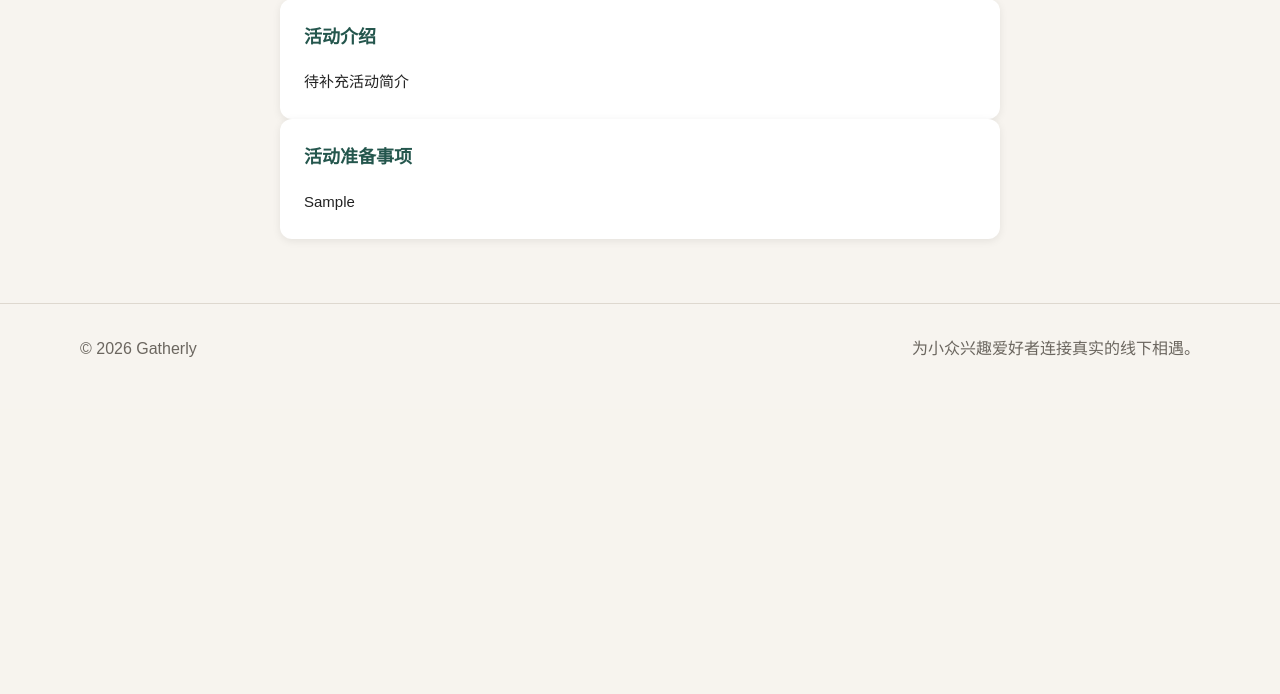
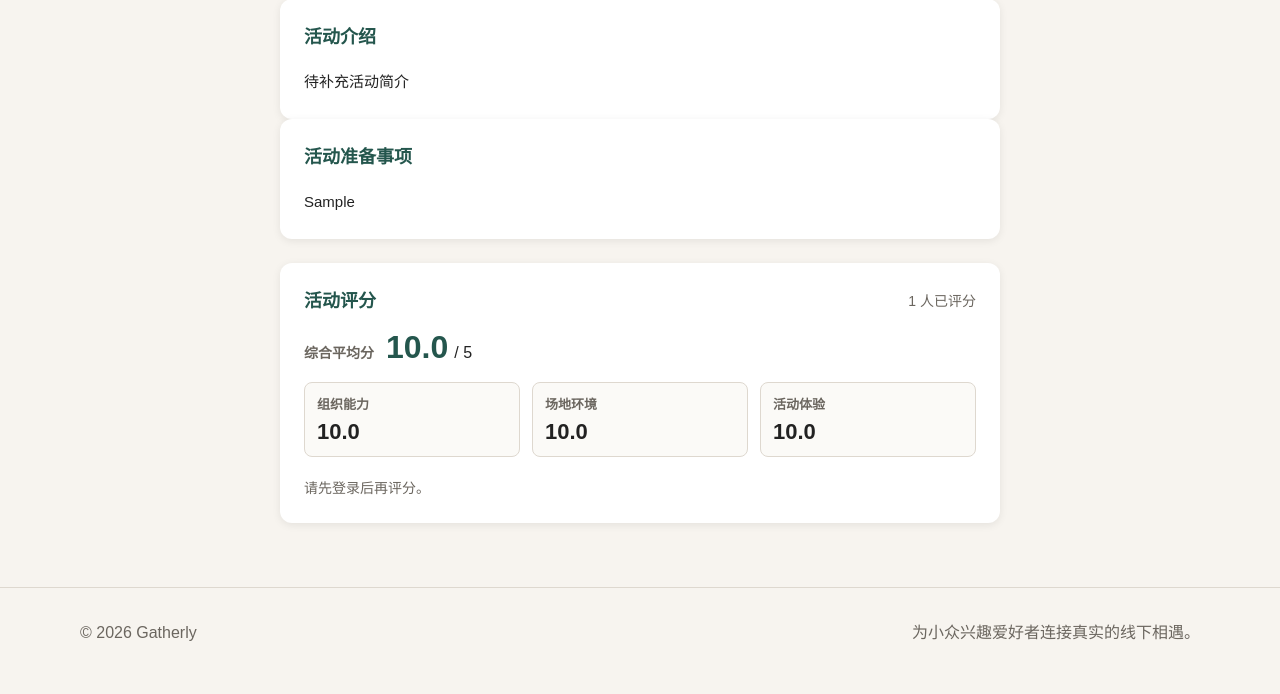
Before and after one commit to Chesssley/gatherly-web, a Flask app: page /activity/1 in a window 1280 px wide. Shown: the part 615-1309 px from the top of the page. Before the commit the page ends 972 px from the top, so only its background shows below. Run offline with Flask 3, Linux system fonts and the light colour scheme; tables that the repository leaves empty hold one stand-in row (values such as "Sample post").

Commit message:
fix(US-09-02): 修复多维度评分校验与展示

```diff
--- a/app/models.py
+++ b/app/models.py
@@ -91,6 +91,10 @@ class Review(db.Model):
 
 
 class Rating(db.Model):
+    __table_args__ = (
+        db.UniqueConstraint("activity_id", "user_id", name="uq_rating_activity_user"),
+    )
+
     id = db.Column(db.Integer, primary_key=True)
     activity_id = db.Column(db.Integer, db.ForeignKey("activity.id"), nullable=False)
     user_id = db.Column(db.Integer, db.ForeignKey("user.id"), nullable=False)
--- a/app/routes/activity.py
+++ b/app/routes/activity.py
@@ -1,8 +1,10 @@
 from flask import Blueprint, abort, render_template, request, session, redirect, url_for, flash
 from functools import wraps
 from datetime import datetime
+from sqlalchemy import func
+from sqlalchemy.exc import IntegrityError
 
-from app.models import db, Activity, Registration, activities
+from app.models import db, Activity, Registration, Rating, activities
 
 def login_required(f):
     """登录态检查装饰器，未登录重定向到登录页"""
@@ -16,6 +18,52 @@ def login_required(f):
 
 
 activity_bp = Blueprint("activity", __name__)
+
+
+RATING_ELIGIBLE_STATUSES = {"registered", "attended", "completed"}
+
+
+def _parse_rating_score(field_name):
+    raw_value = request.form.get(field_name)
+    if raw_value is None or raw_value == "":
+        raise ValueError("missing")
+
+    score = int(raw_value)
+    if score < 1 or score > 5:
+        raise ValueError("out_of_range")
+    return score
+
+
+def _get_rating_stats(activity_id):
+    stats = (
+        db.session.query(
+            func.count(Rating.id).label("rating_count"),
+            func.avg(Rating.organization_score).label("organization_avg"),
+            func.avg(Rating.venue_score).label("venue_avg"),
+            func.avg(Rating.experience_score).label("experience_avg"),
+            func.avg(Rating.average_score).label("overall_avg"),
+        )
+        .filter(Rating.activity_id == activity_id)
+        .one()
+    )
+
+    rating_count = int(stats.rating_count or 0)
+    if rating_count == 0:
+        return {
+            "count": 0,
+            "organization_avg": None,
+            "venue_avg": None,
+            "experience_avg": None,
+            "overall_avg": None,
+        }
+
+    return {
+        "count": rating_count,
+        "organization_avg": round(float(stats.organization_avg), 1),
+        "venue_avg": round(float(stats.venue_avg), 1),
+        "experience_avg": round(float(stats.experience_avg), 1),
+        "overall_avg": round(float(stats.overall_avg), 1),
+    }
 
 
 @activity_bp.route("/")
@@ -89,7 +137,6 @@ def index():
     )
 
     # 合并真实报名人数到硬编码活动数据
-    from sqlalchemy import func
     reg_counts = dict(
         db.session.query(Registration.activity_id, func.count(Registration.id))
         .group_by(Registration.activity_id)
@@ -115,30 +162,42 @@ def activity_detail(activity_id):
     if activity is None:
         abort(404)
 
-    try:
-        registration_count = Registration.query.filter_by(activity_id=activity_id).count()
-        db_activity = Activity.query.get(activity_id)
-        max_participants = db_activity.max_participants if db_activity else None
-        preparation = db_activity.preparation if db_activity else None
-        user_registered = False
-        has_rated = False
-        can_rate = False
-        if "user_id" in session:
-            user_registered = Registration.query.filter_by(
-                user_id=session["user_id"], activity_id=activity_id
-            ).first() is not None
-            has_rated = Rating.query.filter_by(
-                user_id=session["user_id"], activity_id=activity_id
-            ).first() is not None
-            if not has_rated and user_registered and db_activity and db_activity.start_time:
-                can_rate = db_activity.start_time < datetime.utcnow()
-    except Exception:
-        registration_count = 0
-        max_participants = None
-        preparation = None
-        user_registered = False
-        has_rated = False
-        can_rate = False
+    registration_count = Registration.query.filter_by(activity_id=activity_id).count()
+    db_activity = Activity.query.get(activity_id)
+    max_participants = db_activity.max_participants if db_activity else None
+    preparation = db_activity.preparation if db_activity else None
+    rating_stats = _get_rating_stats(activity_id)
+
+    user_registered = False
+    has_rated = False
+    can_rate = False
+    rating_notice = "登录并报名参加活动后，可在活动结束后评分。"
+
+    if "user_id" not in session:
+        rating_notice = "请先登录后再评分。"
+    else:
+        registration = Registration.query.filter_by(
+            user_id=session["user_id"], activity_id=activity_id
+        ).first()
+        user_registered = (
+            registration is not None
+            and registration.status in RATING_ELIGIBLE_STATUSES
+        )
+        has_rated = Rating.query.filter_by(
+            user_id=session["user_id"], activity_id=activity_id
+        ).first() is not None
+
+        if not user_registered:
+            rating_notice = "只有已报名并参加该活动的用户可以评分。"
+        elif has_rated:
+            rating_notice = "您已提交过评分，不能重复评分。"
+        elif not db_activity or not db_activity.start_time:
+            rating_notice = "活动时间未确认，暂不能评分。"
+        elif db_activity.start_time >= datetime.utcnow():
+            rating_notice = "活动尚未结束，暂不能评分。"
+        else:
+            can_rate = True
+            rating_notice = ""
 
     return render_template(
         "activity_detail.html",
@@ -149,6 +208,8 @@ def activity_detail(activity_id):
         user_registered=user_registered,
         has_rated=has_rated,
         can_rate=can_rate,
+        rating_notice=rating_notice,
+        rating_stats=rating_stats,
     )
 
 
@@ -222,39 +283,33 @@ def submit_rating(activity_id):
 
     user_id = session["user_id"]
 
-    # 重复评分检查
+    db_activity = Activity.query.get(activity_id)
+    if not db_activity or not db_activity.start_time:
+        flash("活动时间未确认，暂不能评分", "error")
+        return redirect(url_for("activity.activity_detail", activity_id=activity_id))
+
+    if db_activity.start_time >= datetime.utcnow():
+        flash("活动尚未结束，暂不能评分", "error")
+        return redirect(url_for("activity.activity_detail", activity_id=activity_id))
+
+    registered = Registration.query.filter_by(
+        user_id=user_id, activity_id=activity_id
+    ).first()
+    if not registered or registered.status not in RATING_ELIGIBLE_STATUSES:
+        flash("只有已报名并参加该活动的用户可以评分", "error")
+        return redirect(url_for("activity.activity_detail", activity_id=activity_id))
+
     existing = Rating.query.filter_by(user_id=user_id, activity_id=activity_id).first()
     if existing:
-        flash("您已对该活动评过分了", "error")
+        flash("您已提交过评分，不能重复评分", "error")
         return redirect(url_for("activity.activity_detail", activity_id=activity_id))
 
-    # 活动时间检查
-    db_activity = Activity.query.get(activity_id)
-    if db_activity and db_activity.start_time and db_activity.start_time >= datetime.utcnow():
-        flash("活动尚未开始，暂不能评分", "error")
-        return redirect(url_for("activity.activity_detail", activity_id=activity_id))
-
-    # 报名状态检查
-    registered = Registration.query.filter_by(user_id=user_id, activity_id=activity_id).first()
-    if not registered:
-        flash("您未报名该活动，无法评分", "error")
-        return redirect(url_for("activity.activity_detail", activity_id=activity_id))
-
-    # 获取三维度评分
-    org_score_raw = request.form.get("organization_score", 0)
-    venue_score_raw = request.form.get("venue_score", 0)
-    exp_score_raw = request.form.get("experience_score", 0)
-
     try:
-        org_score = int(org_score_raw)
-        venue_score = int(venue_score_raw)
-        exp_score = int(exp_score_raw)
+        org_score = _parse_rating_score("organization_score")
+        venue_score = _parse_rating_score("venue_score")
+        exp_score = _parse_rating_score("experience_score")
     except (TypeError, ValueError):
-        flash("评分值必须为数字", "error")
-        return redirect(url_for("activity.activity_detail", activity_id=activity_id))
-
-    if not (1 <= org_score <= 5 and 1 <= venue_score <= 5 and 1 <= exp_score <= 5):
-        flash("评分值必须在1-5之间", "error")
+        flash("每个评分必须是 1 到 5 的整数", "error")
         return redirect(url_for("activity.activity_detail", activity_id=activity_id))
 
     avg_score = round((org_score + venue_score + exp_score) / 3, 1)
@@ -271,7 +326,10 @@ def submit_rating(activity_id):
     try:
         db.session.add(rating)
         db.session.commit()
-        flash("评分提交成功，感谢您的反馈！", "success")
+        flash("评分提交成功，感谢您的反馈", "success")
+    except IntegrityError:
+        db.session.rollback()
+        flash("您已提交过评分，不能重复评分", "error")
     except Exception:
         db.session.rollback()
         flash("评分提交失败，请稍后重试", "error")
--- a/app/static/css/style.css
+++ b/app/static/css/style.css
@@ -1455,3 +1455,154 @@ textarea.form-input {
         padding-top: 20px;
     }
 }
+
+/* ============================================
+   活动多维度评分 (US-09-02)
+   ============================================ */
+
+.rating-section {
+  margin-top: 24px;
+  padding: 24px;
+  border-radius: 12px;
+  background: var(--color-surface);
+  box-shadow: 0 2px 8px rgba(0, 0, 0, 0.08);
+}
+
+.rating-header {
+  display: flex;
+  align-items: center;
+  justify-content: space-between;
+  gap: 16px;
+  margin-bottom: 16px;
+}
+
+.rating-header h3 {
+  margin: 0;
+  color: var(--color-primary-dark);
+  font-size: 18px;
+}
+
+.rating-count,
+.rating-empty,
+.rating-notice {
+  color: var(--color-muted);
+  font-size: 14px;
+}
+
+.rating-summary {
+  display: grid;
+  gap: 16px;
+  margin-bottom: 20px;
+}
+
+.rating-overall {
+  display: flex;
+  align-items: baseline;
+  gap: 6px;
+}
+
+.rating-overall-label {
+  margin-right: 6px;
+  color: var(--color-muted);
+  font-size: 14px;
+  font-weight: 700;
+}
+
+.rating-overall strong {
+  color: var(--color-primary-dark);
+  font-size: 32px;
+  line-height: 1;
+}
+
+.rating-averages {
+  display: grid;
+  grid-template-columns: repeat(3, minmax(0, 1fr));
+  gap: 12px;
+}
+
+.rating-average-item {
+  padding: 12px;
+  border: 1px solid var(--color-border);
+  border-radius: 8px;
+  background: #fbfaf7;
+}
+
+.rating-average-item span {
+  display: block;
+  color: var(--color-muted);
+  font-size: 13px;
+  font-weight: 700;
+}
+
+.rating-average-item strong {
+  display: block;
+  margin-top: 4px;
+  color: var(--color-text);
+  font-size: 22px;
+  line-height: 1.1;
+}
+
+.rating-form {
+  display: grid;
+  gap: 16px;
+  padding-top: 18px;
+  border-top: 1px solid var(--color-border);
+}
+
+.rating-dimension h4 {
+  margin: 0 0 8px;
+  color: var(--color-text);
+  font-size: 15px;
+}
+
+.star-rating {
+  display: inline-flex;
+  flex-direction: row-reverse;
+  justify-content: flex-end;
+}
+
+.star-rating input {
+  position: absolute;
+  opacity: 0;
+}
+
+.star-rating label {
+  padding: 0 3px;
+  color: #c9c3ba;
+  cursor: pointer;
+  font-size: 28px;
+  line-height: 1;
+}
+
+.star-rating input:checked ~ label,
+.star-rating label:hover,
+.star-rating label:hover ~ label {
+  color: #f5a623;
+}
+
+.rating-submit {
+  justify-self: start;
+  border-color: var(--color-primary);
+  background: var(--color-primary);
+}
+
+.rating-notice,
+.rating-empty {
+  margin: 0;
+}
+
+@media (max-width: 720px) {
+  .rating-section {
+    padding: 16px;
+  }
+
+  .rating-header {
+    align-items: flex-start;
+    flex-direction: column;
+    gap: 6px;
+  }
+
+  .rating-averages {
+    grid-template-columns: 1fr;
+  }
+}
--- a/app/templates/activity_detail.html
+++ b/app/templates/activity_detail.html
@@ -3,41 +3,7 @@
 {% block title %}{{ activity.title }} - Gatherly{% endblock %}
 
 {% block content %}
-<style>
-.star-rating {
-    display: flex;
-    flex-direction: row-reverse;
-    justify-content: flex-end;
-}
-.star-rating input {
-    display: none;
-}
-.star-rating label {
-    font-size: 24px;
-    color: #ccc;
-    cursor: pointer;
-    padding: 0 2px;
-}
-.star-rating input:checked ~ label,
-.star-rating label:hover,
-.star-rating label:hover ~ label {
-    color: #ffc107;
-}
-.rating-section {
-    margin-top: 24px;
-    padding: 20px;
-    background: #f9f9f9;
-    border-radius: 8px;
-}
-.rating-dimension {
-    margin-bottom: 16px;
-}
-.rating-dimension h4 {
-    margin-bottom: 8px;
-    font-size: 16px;
-    color: #333;
-}
-</style>
+
 <section class="section">
     <div class="container narrow-page">
         <!-- 返回首页 -->
@@ -137,49 +103,78 @@
         </div>
 
         <!-- 多维度评分 -->
-        {% if can_rate %}
         <div class="rating-section">
-            <h3>活动评分</h3>
-            <form method="post" action="{{ url_for('activity.submit_rating', activity_id=activity.id) }}">
+            <div class="rating-header">
+                <h3>活动评分</h3>
+                {% if rating_stats.count %}
+                    <span class="rating-count">{{ rating_stats.count }} 人已评分</span>
+                {% endif %}
+            </div>
+
+            {% if rating_stats.count %}
+            <div class="rating-summary">
+                <div class="rating-overall">
+                    <span class="rating-overall-label">综合平均分</span>
+                    <strong>{{ rating_stats.overall_avg }}</strong>
+                    <span>/ 5</span>
+                </div>
+                <div class="rating-averages">
+                    <div class="rating-average-item">
+                        <span>组织能力</span>
+                        <strong>{{ rating_stats.organization_avg }}</strong>
+                    </div>
+                    <div class="rating-average-item">
+                        <span>场地环境</span>
+                        <strong>{{ rating_stats.venue_avg }}</strong>
+                    </div>
+                    <div class="rating-average-item">
+                        <span>活动体验</span>
+                        <strong>{{ rating_stats.experience_avg }}</strong>
+                    </div>
+                </div>
+            </div>
+            {% else %}
+                <p class="rating-empty">暂无评分</p>
+            {% endif %}
+
+            {% if can_rate %}
+            <form class="rating-form" method="post" action="{{ url_for('activity.submit_rating', activity_id=activity.id) }}">
                 <div class="rating-dimension">
                     <h4>组织能力</h4>
-                    <div class="star-rating">
-                        <input type="radio" id="org5" name="organization_score" value="5"><label for="org5">★</label>
-                        <input type="radio" id="org4" name="organization_score" value="4"><label for="org4">★</label>
-                        <input type="radio" id="org3" name="organization_score" value="3"><label for="org3">★</label>
-                        <input type="radio" id="org2" name="organization_score" value="2"><label for="org2">★</label>
-                        <input type="radio" id="org1" name="organization_score" value="1"><label for="org1">★</label>
+                    <div class="star-rating" aria-label="组织能力评分">
+                        <input type="radio" id="org5" name="organization_score" value="5" required><label for="org5">&#9733;</label>
+                        <input type="radio" id="org4" name="organization_score" value="4"><label for="org4">&#9733;</label>
+                        <input type="radio" id="org3" name="organization_score" value="3"><label for="org3">&#9733;</label>
+                        <input type="radio" id="org2" name="organization_score" value="2"><label for="org2">&#9733;</label>
+                        <input type="radio" id="org1" name="organization_score" value="1"><label for="org1">&#9733;</label>
                     </div>
                 </div>
                 <div class="rating-dimension">
                     <h4>场地环境</h4>
-                    <div class="star-rating">
-                        <input type="radio" id="venue5" name="venue_score" value="5"><label for="venue5">★</label>
-                        <input type="radio" id="venue4" name="venue_score" value="4"><label for="venue4">★</label>
-                        <input type="radio" id="venue3" name="venue_score" value="3"><label for="venue3">★</label>
-                        <input type="radio" id="venue2" name="venue_score" value="2"><label for="venue2">★</label>
-                        <input type="radio" id="venue1" name="venue_score" value="1"><label for="venue1">★</label>
+                    <div class="star-rating" aria-label="场地环境评分">
+                        <input type="radio" id="venue5" name="venue_score" value="5" required><label for="venue5">&#9733;</label>
+                        <input type="radio" id="venue4" name="venue_score" value="4"><label for="venue4">&#9733;</label>
+                        <input type="radio" id="venue3" name="venue_score" value="3"><label for="venue3">&#9733;</label>
+                        <input type="radio" id="venue2" name="venue_score" value="2"><label for="venue2">&#9733;</label>
+                        <input type="radio" id="venue1" name="venue_score" value="1"><label for="venue1">&#9733;</label>
                     </div>
                 </div>
                 <div class="rating-dimension">
                     <h4>活动体验</h4>
-                    <div class="star-rating">
-                        <input type="radio" id="exp5" name="experience_score" value="5"><label for="exp5">★</label>
-                        <input type="radio" id="exp4" name="experience_score" value="4"><label for="exp4">★</label>
-                        <input type="radio" id="exp3" name="experience_score" value="3"><label for="exp3">★</label>
-                        <input type="radio" id="exp2" name="experience_score" value="2"><label for="exp2">★</label>
-                        <input type="radio" id="exp1" name="experience_score" value="1"><label for="exp1">★</label>
+                    <div class="star-rating" aria-label="活动体验评分">
+                        <input type="radio" id="exp5" name="experience_score" value="5" required><label for="exp5">&#9733;</label>
+                        <input type="radio" id="exp4" name="experience_score" value="4"><label for="exp4">&#9733;</label>
+                        <input type="radio" id="exp3" name="experience_score" value="3"><label for="exp3">&#9733;</label>
+                        <input type="radio" id="exp2" name="experience_score" value="2"><label for="exp2">&#9733;</label>
+                        <input type="radio" id="exp1" name="experience_score" value="1"><label for="exp1">&#9733;</label>
                     </div>
                 </div>
-                <button type="submit" class="btn" style="background-color:#28a745;color:#fff;border:none;padding:10px 24px;border-radius:4px;cursor:pointer;font-size:16px;">提交评分</button>
+                <button type="submit" class="btn rating-submit">提交评分</button>
             </form>
+            {% elif rating_notice %}
+                <p class="rating-notice">{{ rating_notice }}</p>
+            {% endif %}
         </div>
-        {% endif %}
-        {% if has_rated %}
-        <div class="rating-section">
-            <p style="color:#28a745;font-size:16px;">感谢您的评分！</p>
-        </div>
-        {% endif %}
     </div>
 </section>
 {% endblock %}
```
